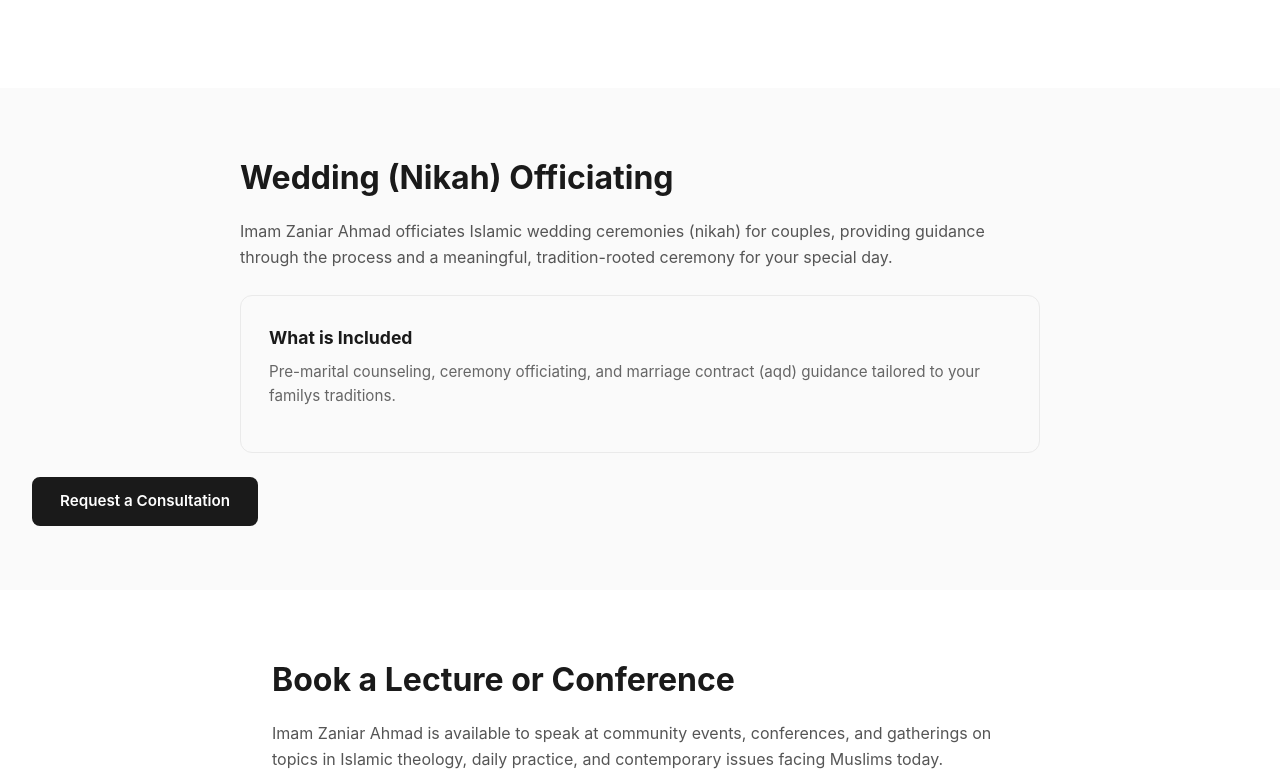
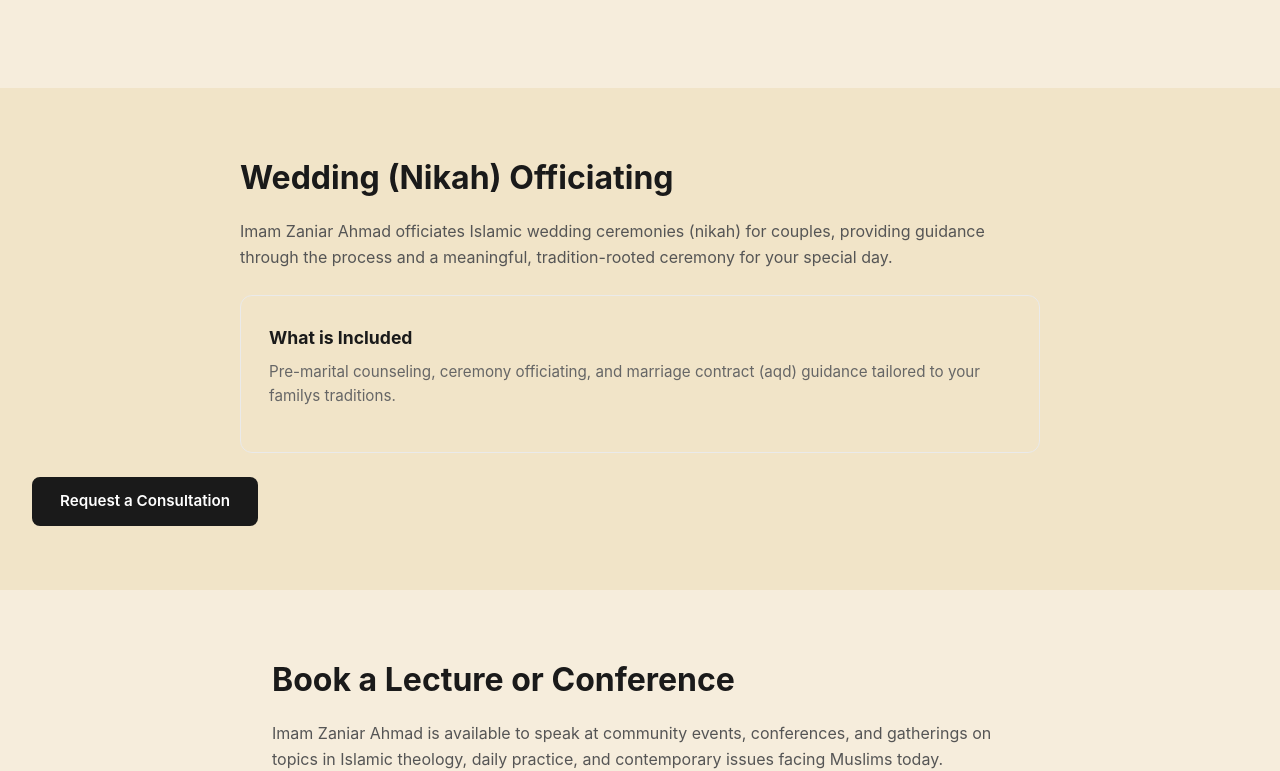
Before and after one commit to hfahad7/Imam-Zaniar-Ahmad, a Next.js app: page / in a window 1280 px wide. Shown: the part 1138-1909 px from the top of the page. Built offline with nearby package versions, Linux system fonts and the light colour scheme.

Commit message:
Change site background to creme

```diff
--- a/app/globals.css
+++ b/app/globals.css
@@ -12,7 +12,7 @@ html, body {
 body {
   font-family: -apple-system, BlinkMacSystemFont, 'Segoe UI', Roboto, Helvetica, Arial, sans-serif;
   color: #1a1a1a;
-  background: #ffffff;
+  background: #f6eddc;
   line-height: 1.6;
 }
 
@@ -115,7 +115,7 @@ a {
 }
 
 .content-section.alt-bg {
-  background: #fafafa;
+  background: #f1e4c8;
   max-width: 100%;
 }
 
```
